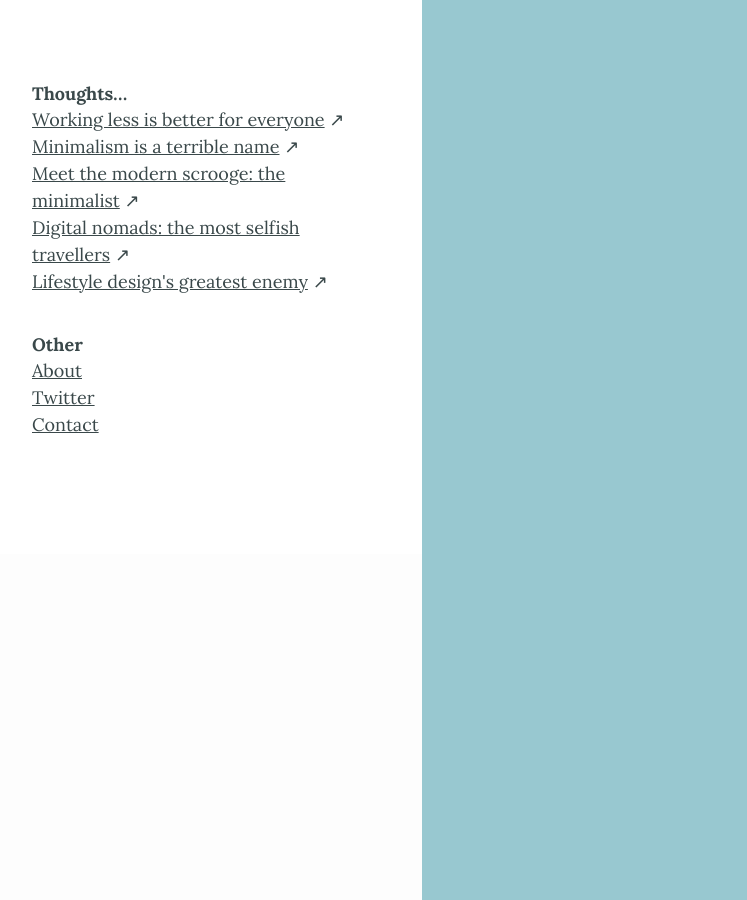
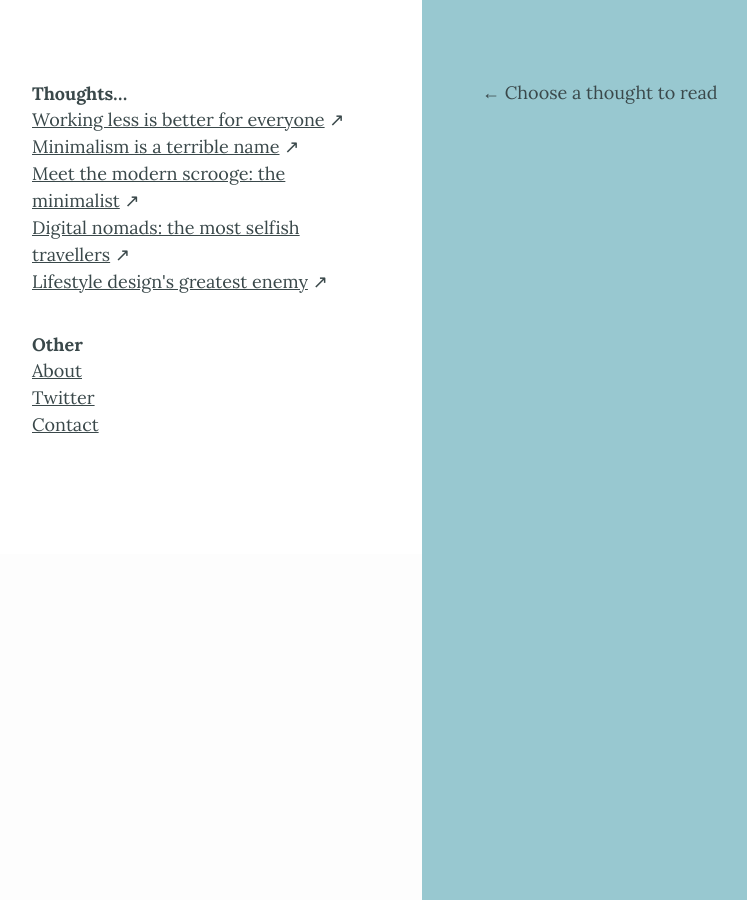
Before and after one commit to douglasfoxcodes/douglasfoxcodes.github.io, a Jekyll site: the page built from index.html, in a window 1280 px wide. Shown: the whole page, without its empty margins (28-775 px from the left). Built offline with Jekyll 4.4.1, drawn with Linux system fonts in a browser that asks for light colours.

Commit message:
Added hint to index

```diff
--- a/index.html
+++ b/index.html
@@ -1,3 +1,5 @@
 ---
 layout: default
 ---
+
+&#8592; Choose a thought to read
```
